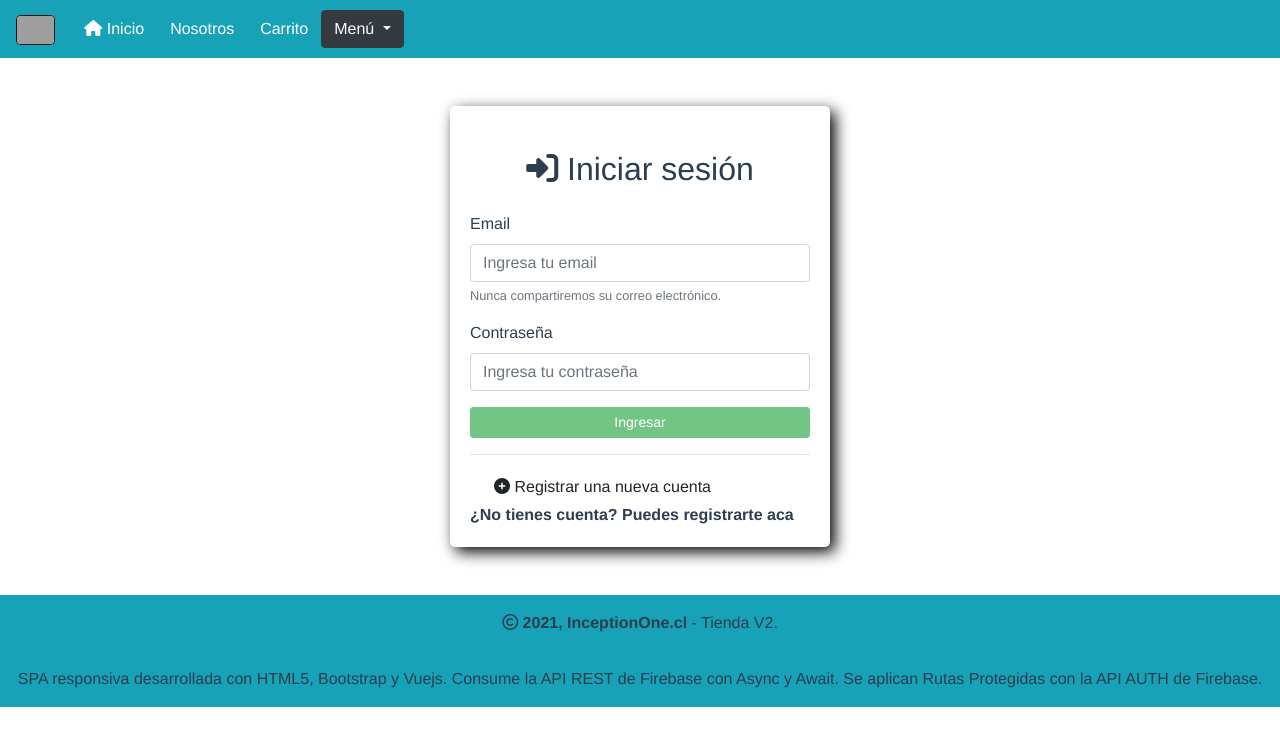
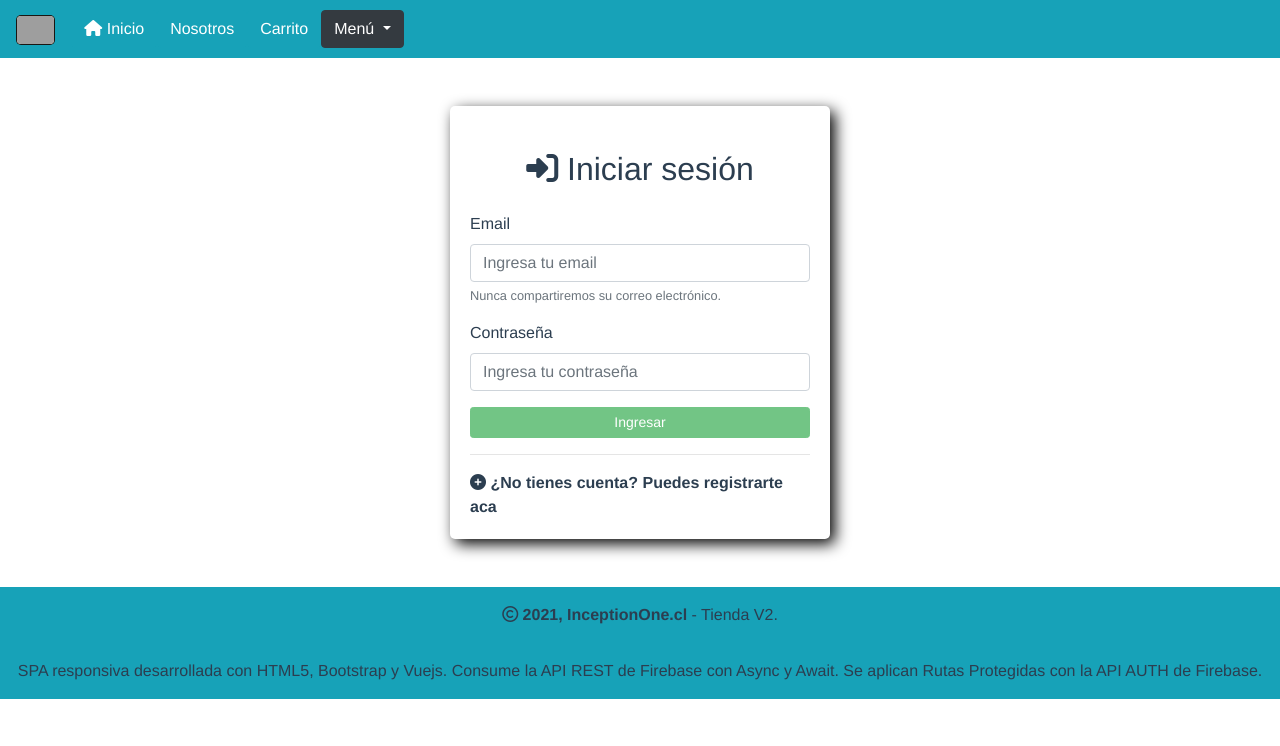
Before and after one commit to csilvajo/Tienda_v2, a Vue app: page /ingreso in a window 1280 px wide. Shown: the top 746 px of the page. Built offline with nearby package versions, Linux system fonts and the light colour scheme; no server answers; grey boxes are pictures that could not be loaded.

Commit message:
Corrige  link de registrar nueva cuenta, desde Ingreso

```diff
--- a/src/views/Ingreso.vue
+++ b/src/views/Ingreso.vue
@@ -22,8 +22,7 @@
         <button type="button" class="btn btn-success btn-sm btn-block" :disabled="bloquearBoton" @click="procesarIngreso">Ingresar</button>
       </form>
       <hr>
-      <router-link to="/registro" class="dropdown-item"><i class="fa fa-plus-circle" /> Registrar una nueva cuenta</router-link>
-      <a href="/registro" class="link">¿No tienes cuenta? Puedes registrarte aca</a>
+      <router-link to="/registro" class="link"><i class="fa fa-plus-circle" /> ¿No tienes cuenta? Puedes registrarte aca</router-link>
     </div>
   </div>
 </template>
```
Also changed, not shown: 11 other files (tests, documents, lock files or other folders).
